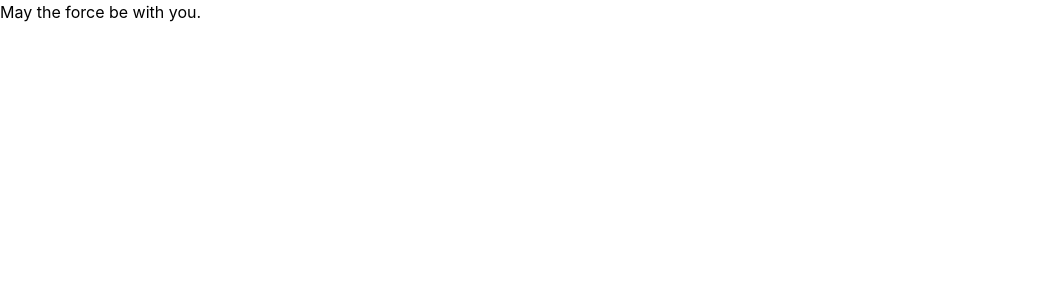
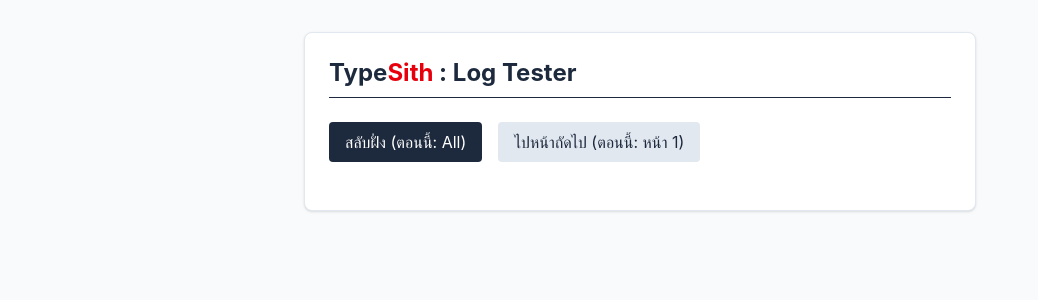
Before and after one commit to weerayosong/typesith, a React (Vite) app: page / in a window 1280 px wide. Shown: the top 300 px of the page, without its empty margins (0-1038 px from the left). Built offline with nearby package versions, Linux system fonts and the light colour scheme.

Commit message:
add filter, sort, paginate with log tester for data flow tracking

```diff
--- a/src/App.tsx
+++ b/src/App.tsx
@@ -1,8 +1,57 @@
+/* eslint-disable */
+import { useState } from "react";
+import { forceUsers } from "./data/mockData";
+import { filterEntities, sortEntities, paginate } from "./utils/dataProcessor";
+import type { EraType, ForceSide, SortOption } from "./types";
+
 function App() {
+    // state รับค่าจากผู้ใช้
+    const [searchTerm, setSearchTerm] = useState<string>("");
+    const [sideFilter, setSideFilter] = useState<"All" | ForceSide>("All");
+    const [eraFilter, setEraFilter] = useState<EraType>("All");
+    const [sortBy, setSortBy] = useState<SortOption>("mCountDesc");
+    const [currentPage, setCurrentPage] = useState<number>(1);
+
+    // derived state โค้ดตรงนี้จะทำงานอัตโนมัติทุกครั้งที่ state เปลี่ยน
+    const filteredData = filterEntities(
+        forceUsers,
+        searchTerm,
+        sideFilter,
+        eraFilter,
+    );
+    const sortedData = sortEntities(filteredData, sortBy);
+    const finalData = paginate(sortedData, currentPage, 12);
+
     return (
-        <>
-            <h1>May the force be with you.</h1>
-        </>
+        <div className="min-h-screen bg-slate-50 p-8 font-sans">
+            <div className="max-w-2xl mx-auto bg-white p-6 rounded-lg shadow border border-slate-200">
+                <h1 className="text-2xl font-bold text-slate-800 mb-6 border-b pb-2">
+                    Type<span className="text-red-600">Sith</span> : Log Tester
+                </h1>
+
+                {/* log tester btn */}
+                <div className="flex flex-wrap gap-4 mb-6">
+                    <button
+                        className="bg-slate-800 text-white px-4 py-2 rounded hover:bg-slate-700 transition"
+                        onClick={() => {
+                            setSideFilter(
+                                sideFilter === "All" ? "Sith" : "All",
+                            );
+                            setCurrentPage(1); // เปลี่ยน Filter ต้องเด้งกลับหน้า 1 เสมอ
+                        }}
+                    >
+                        สลับฝั่ง (ตอนนี้: {sideFilter})
+                    </button>
+
+                    <button
+                        className="bg-slate-200 text-slate-800 px-4 py-2 rounded hover:bg-slate-300 transition"
+                        onClick={() => setCurrentPage((prev) => prev + 1)}
+                    >
+                        ไปหน้าถัดไป (ตอนนี้: หน้า {currentPage})
+                    </button>
+                </div>
+            </div>
+        </div>
     );
 }
 
--- /dev/null
+++ b/src/utils/dataProcessor.ts
@@ -0,0 +1,89 @@
+import type { ForceEntity, SortOption, EraType } from "../types";
+
+// filter
+export const filterEntities = (
+    data: ForceEntity[],
+    searchTerm: string,
+    side: "All" | "Jedi" | "Sith",
+    era: EraType,
+): ForceEntity[] => {
+    console.group(`[Process 1: Filter]`);
+    console.log(`Input: ข้อมูลดิบทั้งหมด ${data.length} รายการ`);
+    console.log(
+        `Criteria: Search="${searchTerm}", Side="${side}", Era="${era}"`,
+    );
+
+    const result = data.filter((u) => {
+        // เรียก u.darthTitle ได้ ก็ต่อเมื่อเช็คก่อนว่า u.side === "Sith"
+        const darthName = u.side === "Sith" ? u.darthTitle.toLowerCase() : "";
+        const normalName = u.name.toLowerCase();
+        const term = searchTerm.toLowerCase();
+
+        const matchName = normalName.includes(term) || darthName.includes(term);
+        const matchSide = side === "All" || u.side === side;
+        const matchEra = era === "All" || u.era === era;
+
+        return matchName && matchSide && matchEra;
+    });
+
+    console.log(`Output: กรองแล้วเหลือ ${result.length} รายการ`);
+    console.groupEnd();
+
+    return result;
+};
+
+// sort
+export const sortEntities = (
+    data: ForceEntity[],
+    sortBy: SortOption,
+): ForceEntity[] => {
+    console.group(`[Process 2: Sort]`);
+    console.log(`Criteria: จัดเรียงด้วยเงื่อนไข "${sortBy}"`);
+    // [...data] เพื่อสร้าง Array ใหม่ ไม่ให้ไปกระทบข้อมูลต้นฉบับ
+    const result = [...data].sort((a, b) => {
+        if (sortBy === "nameAsc") {
+            const nameA = a.side === "Sith" ? a.darthTitle : a.name;
+            const nameB = b.side === "Sith" ? b.darthTitle : b.name;
+            return nameA.localeCompare(nameB);
+        }
+        if (sortBy === "mCountDesc") return b.midichlorian - a.midichlorian;
+        if (sortBy === "mCountAsc") return a.midichlorian - b.midichlorian;
+        return 0;
+    });
+
+    // last
+    if (result.length > 0) {
+        const topItemName =
+            result[0].side === "Sith" ? result[0].darthTitle : result[0].name;
+        console.log(`Output: ตัวแรกสุดในลิสต์ตอนนี้คือ "${topItemName}"`);
+    } else {
+        console.log(`Output: ไม่มีข้อมูลให้จัดเรียง`);
+    }
+
+    console.groupEnd();
+    return result;
+};
+
+// pagination
+export const paginate = (
+    data: ForceEntity[],
+    page: number,
+    itemsPerPage: number,
+): ForceEntity[] => {
+    console.group(`[Process 3: Pagination]`);
+    console.log(`Input: ข้อมูลที่รอแบ่งหน้ามี ${data.length} รายการ`);
+    console.log(
+        `Criteria: ขอข้อมูลหน้า ${page} (แสดงหน้าละ ${itemsPerPage} รายการ)`,
+    );
+
+    const startIndex = (page - 1) * itemsPerPage;
+    const endIndex = startIndex + itemsPerPage;
+    const result = data.slice(startIndex, endIndex);
+
+    console.log(
+        `Output: ดึงข้อมูลตำแหน่ง (Index) ที่ ${startIndex} ถึง ${endIndex - 1} | รวมส่งออก ${result.length} รายการ`,
+    );
+    console.groupEnd();
+
+    return result;
+};
```
